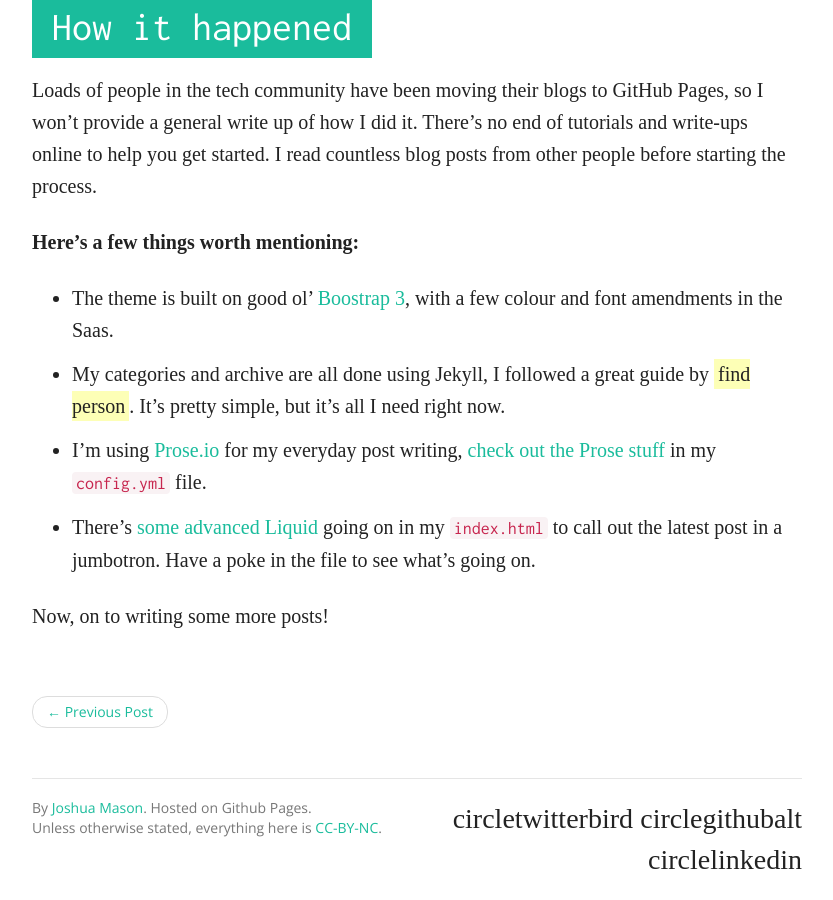
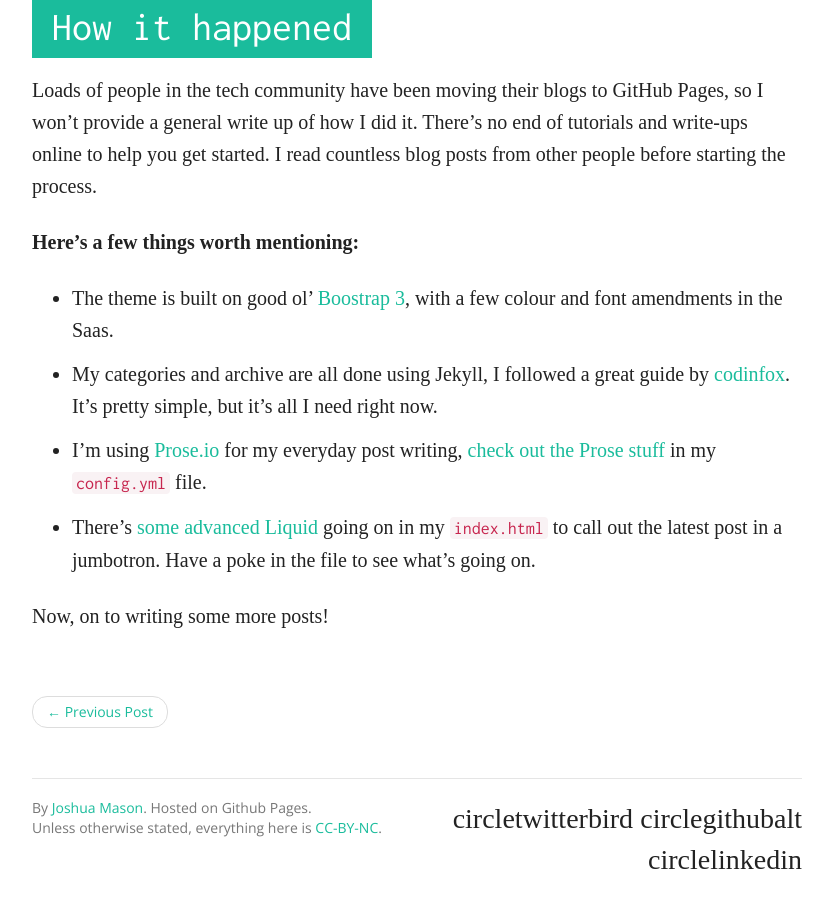
Before and after one commit to Geekhole/geekhole.github.io2, a Jekyll site: the page built from _posts/2017-01-29-geekhole-lives-on-github-pages.md, in a window 1280 px wide and 900 px high, scrolled down 712 px. Shown: the whole window, without its empty margins (223-1056 px from the left). Built offline with Jekyll 4.4.1, drawn with Linux system fonts in a browser that asks for light colours; some web fonts are replaced.

Commit message:
Created 2017-01-29-geekhole-lives-on-github-pages.md

```diff
--- a/_posts/2017-01-29-geekhole-lives-on-github-pages.md
+++ b/_posts/2017-01-29-geekhole-lives-on-github-pages.md
@@ -17,7 +17,7 @@ Loads of people in the tech community have been moving their blogs to GitHub Pag
 **Here's a few things worth mentioning:**
 
 * The theme is built on good ol' [Boostrap 3](https://getbootstrap.com/), with a few colour and font amendments in the Saas.
-* My categories and archive are all done using Jekyll, I followed a great guide by *find person*. It's pretty simple, but it's all I need right now.
+* My categories and archive are all done using Jekyll, I followed a great guide by [codinfox](https://github.com/codinfox/codinfox-lanyon). It's pretty simple, but it's all I need right now.
 * I'm using [Prose.io](http://prose.io/) for my everyday post writing, [check out the Prose stuff](https://github.com/Geekhole/geekhole.github.io/blob/master/_config.yml) in my `config.yml` file.
 * There's [some advanced Liquid](https://github.com/Geekhole/geekhole.github.io/blob/master/index.html) going on in my `index.html` to call out the latest post in a jumbotron. Have a poke in the file to see what's going on.
 
```
